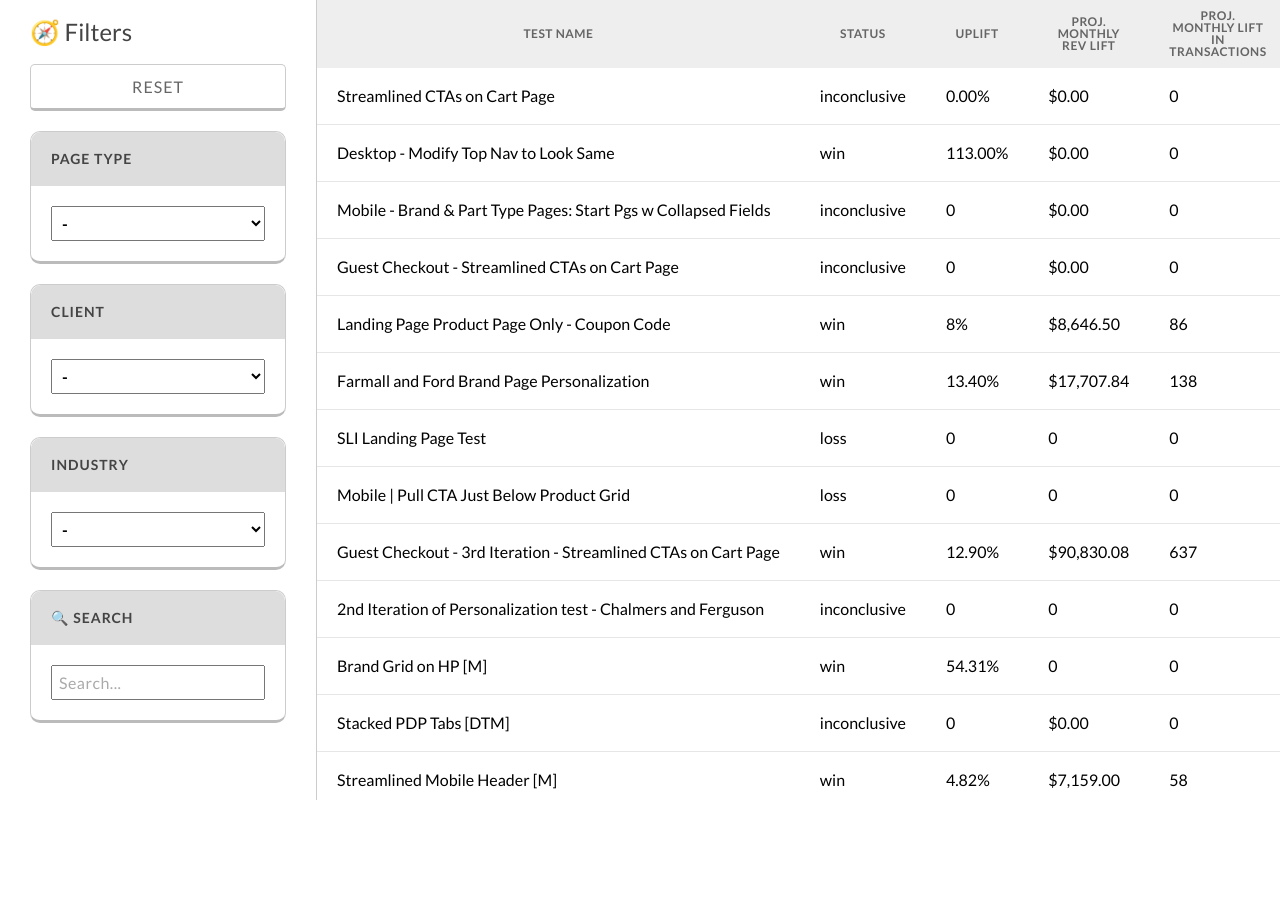
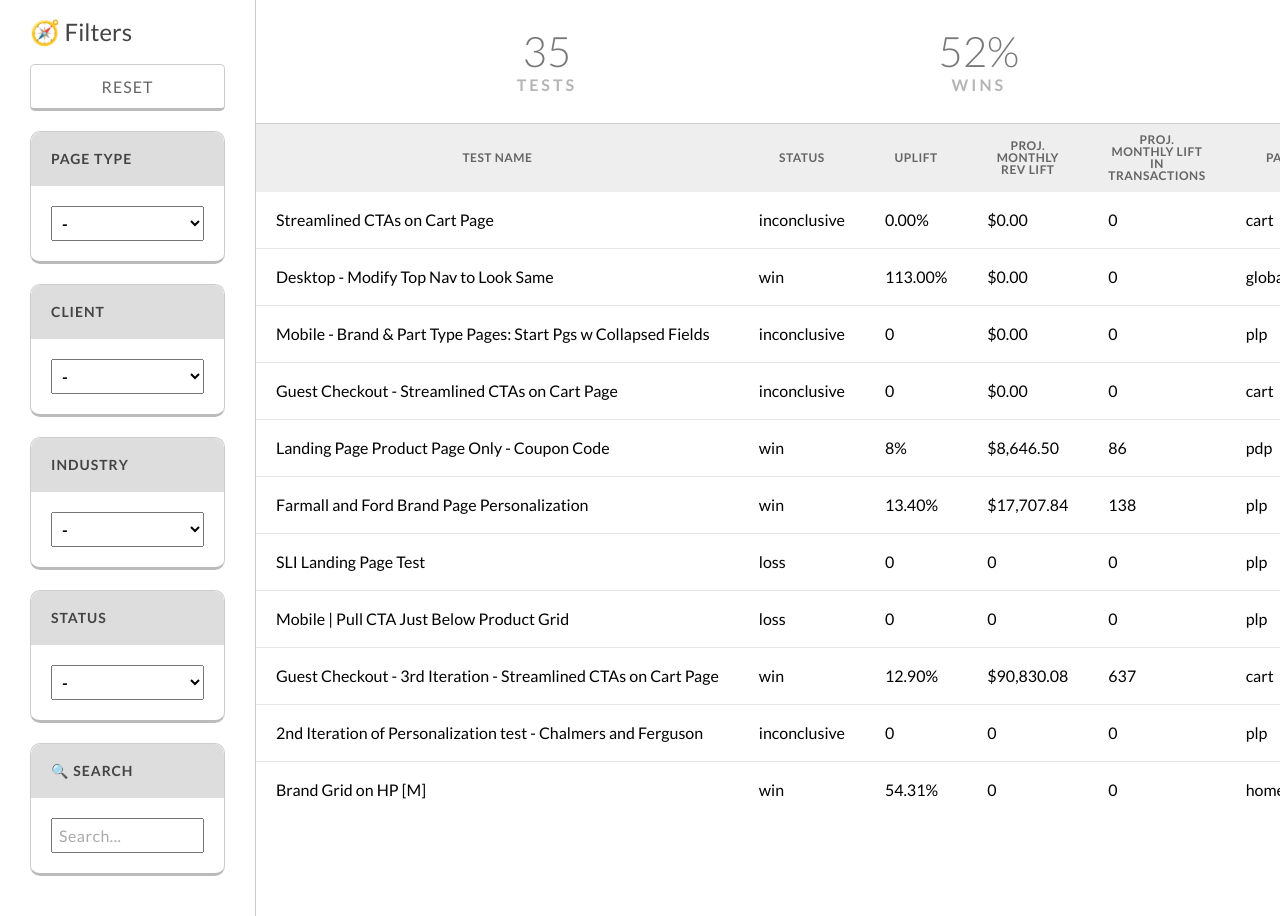
Before and after one commit to jonathantcallahan/cro-database, a React (Create React App) app in the folder cro-database-client/: page / in a window 1280 px wide. Before the commit the page ends 800 px from the top, so only its background shows below. Built offline with nearby package versions, Linux system fonts and the light colour scheme.

Commit message:
added data summary. added reverse sorting on second click

```diff
--- a/cro-database-client/src/components/App.js
+++ b/cro-database-client/src/components/App.js
@@ -1,7 +1,7 @@
 import React from 'react';
 import styled from 'styled-components';
 
-import DataTable from './DataTable';
+import DataView from './DataView';
 import Filters from './Filters';
 
 import data from '../wiifmData';
@@ -49,14 +49,11 @@ class App extends React.Component {
     this.updateSearch = this.updateSearch.bind(this);
   }
 
-  sortByColumn(columnName) {
-    //column sort not working due to case conflict
-    console.log(`sorting by column ${columnName}`);
-    //TODO: add secondary click to reverse sort
-    //TODO: handle sorting by dates
+  sortByColumn(columnName, direction) {
+    console.log(`sorting by column ${columnName} in direction ${direction}`);
+    //TODO: handle sorting by dates, percents, dollar amounts
     columnName = columnName.toLowerCase();
-    this.setState({
-      allData: this.state.allData.sort(
+    let sortedData = this.state.allData.sort(
       function (testA, testB) {
         //if strings, sort alphabetically
         if ((typeof testA[columnName] === "string") && (typeof testB[columnName] === "string")) {
@@ -73,6 +70,9 @@ class App extends React.Component {
         //else sort numerically
         return testA[columnName] - testB[columnName]
       })
+    sortedData = direction === "up" ? sortedData : sortedData.reverse();
+    this.setState({
+      allData: sortedData
     });
   }
 
@@ -139,7 +139,7 @@ class App extends React.Component {
     return (
       <StyledApp className="App">
         <Filters data={this.state.allData} filterFunction={this.addFilter} resetFiltersFunction={this.resetFilters} searchFunction={this.updateSearch} />
-        <DataTable data={this.getFilteredData()} onColumnClick={this.sortByColumn} searchString={this.state.searchString} />
+        <DataView data={this.getFilteredData()} onColumnClick={this.sortByColumn} searchString={this.state.searchString} />
       </StyledApp>
     );
   }
--- /dev/null
+++ b/cro-database-client/src/components/DataSummary.js
@@ -0,0 +1,50 @@
+import React from 'react';
+import styled from 'styled-components';
+
+const StyledDataSummary = styled.div`
+    display: flex;
+    flex-direction: row;
+    justify-content: space-around;
+    align-items: center;
+    width: 100%;
+    padding: 30px 80px;
+    border-bottom: 1px solid #ccc;
+`
+const StyledSummaryDiv = styled.div`
+    display: flex;
+    flex-direction: column;
+    justify-content: center;
+    align-items: center;
+`
+const StyledSummaryLabel = styled.label`
+    text-transform: uppercase;
+    font-weight: 600;
+    letter-spacing: 3px;
+    font-size: 16px;
+    color: #b5b5b5;
+`
+const StyledSummaryValue = styled.span`
+    font-size: 42px;
+    font-weight: 300;
+    color: #797979;
+    margin-bottom: 5px;
+`
+
+
+export default class DataSummary extends React.Component {
+
+    render() {
+        return (
+            <StyledDataSummary>
+                <StyledSummaryDiv>
+                    <StyledSummaryValue>{this.props.numberOfTests}</StyledSummaryValue>
+                    <StyledSummaryLabel>Tests</StyledSummaryLabel>
+                </StyledSummaryDiv>
+                <StyledSummaryDiv>
+                    <StyledSummaryValue>{this.props.winPercent}%</StyledSummaryValue>
+                    <StyledSummaryLabel>Wins</StyledSummaryLabel>
+                </StyledSummaryDiv>
+            </StyledDataSummary>
+        )
+    }
+}
--- a/cro-database-client/src/components/DataTable.js
+++ b/cro-database-client/src/components/DataTable.js
@@ -4,7 +4,7 @@ import styled from 'styled-components';
 //allows table to scroll
 const StyledTableWrapper = styled.div`
   overflow: auto;
-  height: 100vh;
+  width: 80vw;
 `
 const StyledTable = styled.table`
   border-collapse: collapse;
@@ -51,20 +51,32 @@ const StyledSearchMatch = styled.span`
   color: black;
 `
 export default class DataTable extends React.Component {
+  constructor(props) {
+    super(props);
+    this.state = {
+      sortDirections: {}
+    };
+  }
 
   render() {
     if (this.props.data.length === 0) {
       return <StyledNoData><span>no data <span role="img" aria-label="sadface">😥</span></span></StyledNoData>
     }
 
-    let columns = Object.keys(this.props.data[0]).map((field, key) => <StyledTh key={key} onClick={e => this.props.onColumnClick(e.target.innerText)}>{field}</StyledTh>);
+    let columns = Object.keys(this.props.data[0]).map((field, key) => <StyledTh key={key} onClick={e => {
+      let columnName = e.target.innerText.toLowerCase();
+      this.setState(state => state.sortDirections[columnName] = this.state.sortDirections[columnName] === "down" ? "up" : "down");
+      this.props.onColumnClick(columnName, this.state.sortDirections[columnName] ? this.state.sortDirections[columnName] : "up")
+    }
+    }>{field}</StyledTh>);
+
     let searchText = this.props.searchString;
     let trs = this.props.data.map(function (record, key) {
       var tds = Object.keys(record).map((field, key) => {
         //all this stuff handles highlighting the search text
         let text = record[field].toString();
         let index = text.toString().toLowerCase().indexOf(searchText);
-        if (index !== -1){
+        if (index !== -1) {
           return <StyledTd key={key}>{text.substring(0, index)}<StyledSearchMatch>{text.substr(index, searchText.length)}</StyledSearchMatch>{text.substring(index + searchText.length)}</StyledTd>
         }
         return <StyledTd key={key}>{record[field]}</StyledTd>
--- /dev/null
+++ b/cro-database-client/src/components/DataView.js
@@ -0,0 +1,30 @@
+import React from 'react';
+import styled from 'styled-components';
+
+import DataTable from './DataTable';
+import DataSummary from './DataSummary';
+
+const StyledDataView = styled.div`
+    width: 80vw;
+    height: 100vh;
+    display: flex;
+    flex-direction: column;
+    justify-content: flex-start;
+    align-items: flex-start;
+`
+
+export default class DataView extends React.Component {
+
+    render() {
+        let numberOfTests = this.props.data.length;
+        let numberOfWins = this.props.data.filter(test => test.status === "win").length;
+        let numberOfCompletedTests = this.props.data.filter(test => test.status !== "running").length;
+
+        return (
+            <StyledDataView>
+                <DataSummary numberOfTests={numberOfTests} winPercent={Math.round(numberOfWins * 100 / numberOfCompletedTests)} />
+                <DataTable data={this.props.data} onColumnClick={this.props.onColumnClick} searchString={this.props.searchString} />
+            </StyledDataView>
+        )
+    }
+}
--- a/cro-database-client/src/components/DropdownFilter.js
+++ b/cro-database-client/src/components/DropdownFilter.js
@@ -48,7 +48,8 @@ export default class DropdownFilter extends React.Component {
         let mapColumnsToFilterTitles = {
             page: "Page Type",
             client: "Client",
-            industry: "Industry"
+            industry: "Industry",
+            status: "Status"
         }
 
         return (
--- a/cro-database-client/src/components/Filters.js
+++ b/cro-database-client/src/components/Filters.js
@@ -42,6 +42,7 @@ export default class Filters extends React.Component {
         let pageTypeOptions = [...new Set(this.props.data.map(test => test.page))]; //array of unique page types. The "Set" thing de-dupes them. Will need to modify "test.page" when we get actual csv column names
         let clientOptions = [...new Set(this.props.data.map(test => test.client))];
         let industryOptions = [...new Set(this.props.data.map(test => test.industry))];
+        let statusOptions = [...new Set(this.props.data.map(test => test.status))];
         //to add more DropdownFilters, add array of options as above, filterColumn should be the column name from data source, then add an entry to mapColumnsToFilterTitles in DropdownFilter component for more human-readable title
         return (
             <StyledFilters>
@@ -50,6 +51,7 @@ export default class Filters extends React.Component {
                 <DropdownFilter filterColumn="page" options={pageTypeOptions} onChange={this.props.filterFunction} />
                 <DropdownFilter filterColumn="client" options={clientOptions} onChange={this.props.filterFunction} />
                 <DropdownFilter filterColumn="industry" options={industryOptions} onChange={this.props.filterFunction} />
+                <DropdownFilter filterColumn="status" options={statusOptions} onChange={this.props.filterFunction} />
                 <Search onChange={this.props.searchFunction} />
             </StyledFilters>
         );
--- a/cro-database-client/src/reset.css
+++ b/cro-database-client/src/reset.css
@@ -46,3 +46,7 @@ table {
 	border-collapse: collapse;
 	border-spacing: 0;
 }
+
+*{
+	box-sizing: border-box;
+}
```
Lines whose indentation alone changed are shown as unchanged.
